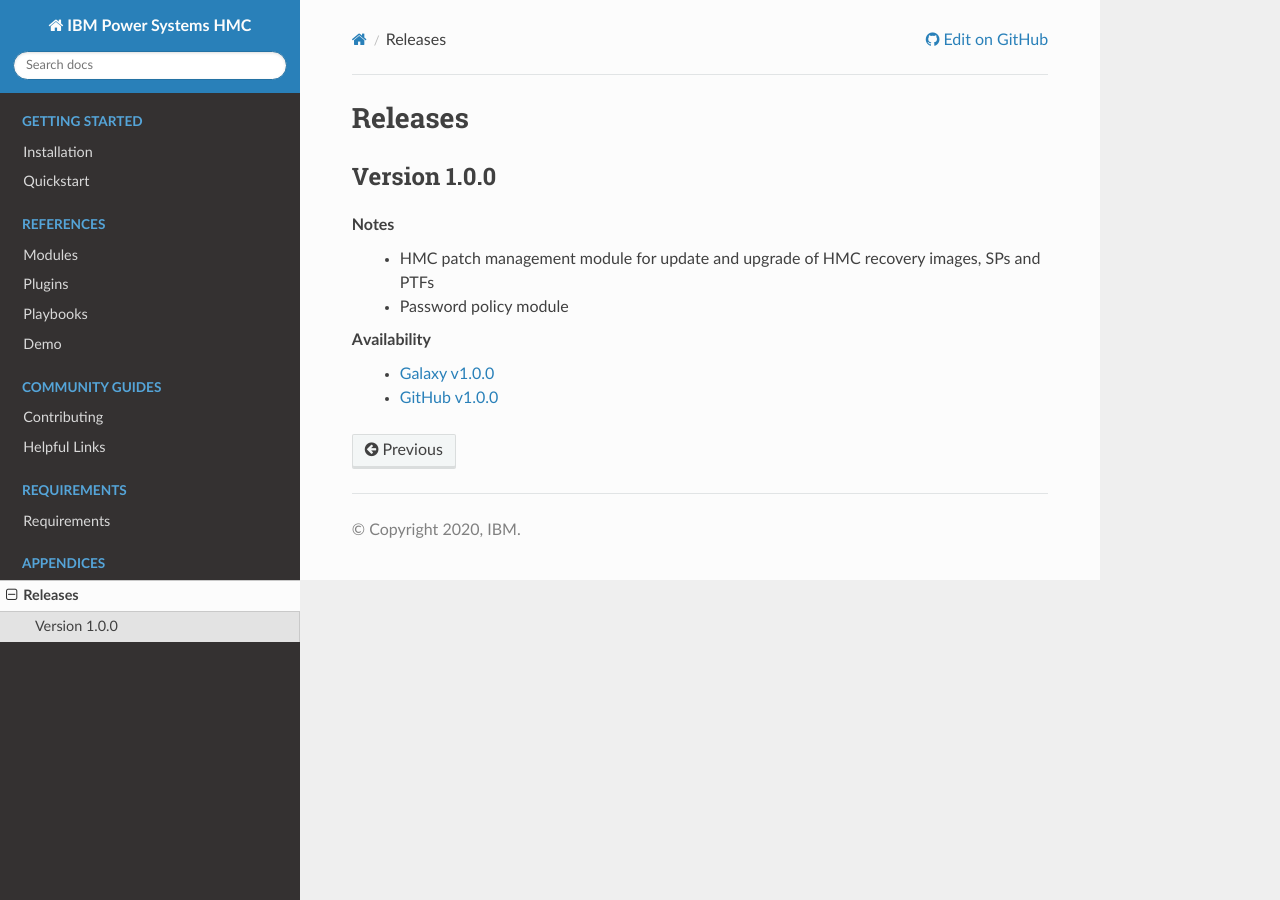
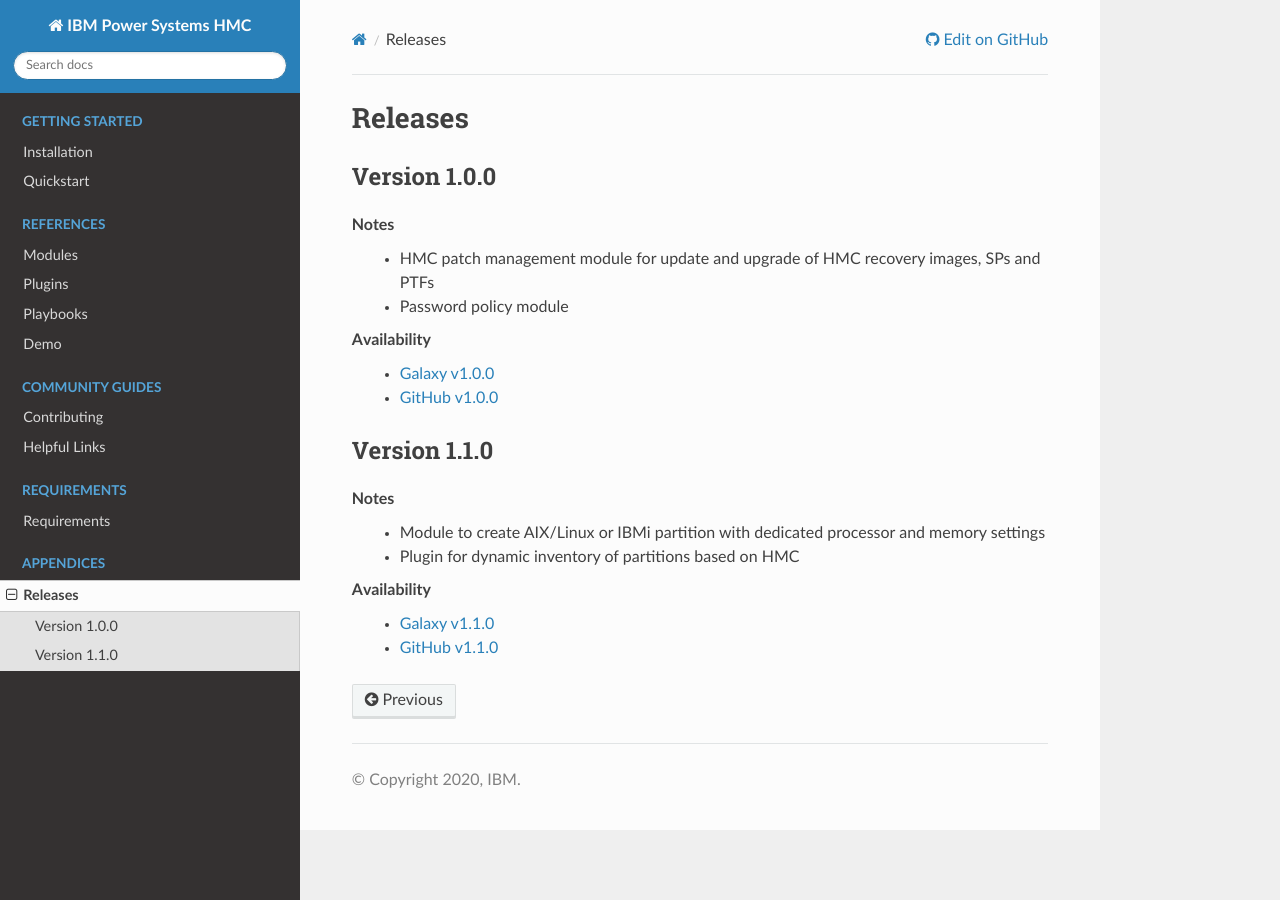
Before and after one commit to IBM/ansible-power-hmc, a Sphinx documentation site: the page built from docs/source/release_notes.rst, in a window 1280 px wide. Built offline with Sphinx 7.4.7 and the Read the Docs theme 2.0.0, drawn with Linux system fonts in a browser that asks for light colours.

Commit message:
Upload of galaxy v1.1.0

```diff
--- a/docs/source/release_notes.rst
+++ b/docs/source/release_notes.rst
@@ -20,3 +20,20 @@
 
 .. _GitHub v1.0.0:
    https://github.com/IBM/ansible-power-hmc/releases/download/v1.0.0/ibm-power_hmc-1.0.0.tar.gz
+
+
+Version 1.1.0
+-------------
+Notes
+  * Module to create AIX/Linux or IBMi partition with dedicated processor and memory settings
+  * Plugin for dynamic inventory of partitions based on HMC
+
+Availability
+  * `Galaxy v1.1.0`_
+  * `GitHub v1.1.0`_
+
+.. _Galaxy v1.1.0:
+   https://galaxy.ansible.com/download/ibm-power_hmc-1.1.0.tar.gz
+
+.. _GitHub v1.1.0:
+   https://github.com/IBM/ansible-power-hmc/releases/download/v1.1.0/ibm-power_hmc-1.1.0.tar.gz
--- a/galaxy.yml
+++ b/galaxy.yml
@@ -7,7 +7,7 @@
 name: power_hmc
 
 # The version of the collection. Must be compatible with semantic versioning
-version: 1.0.0
+version: 1.1.0
 
 # The path to the Markdown (.md) readme file. This path is relative to the root of the collection
 readme: README.md
@@ -48,4 +48,5 @@
 build_ignore:
 - builds
 - devops
+- docs/images
 - '*.tar.gz'
```
Also changed, not shown: 1 other file.
